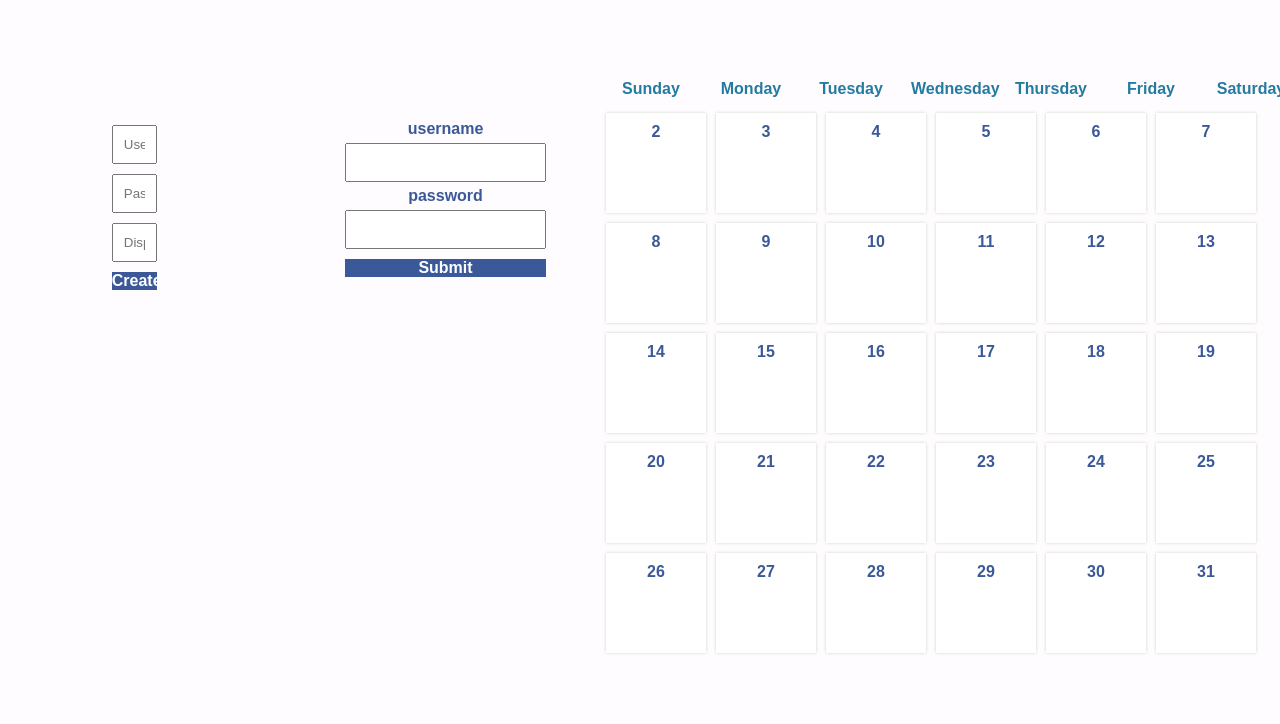
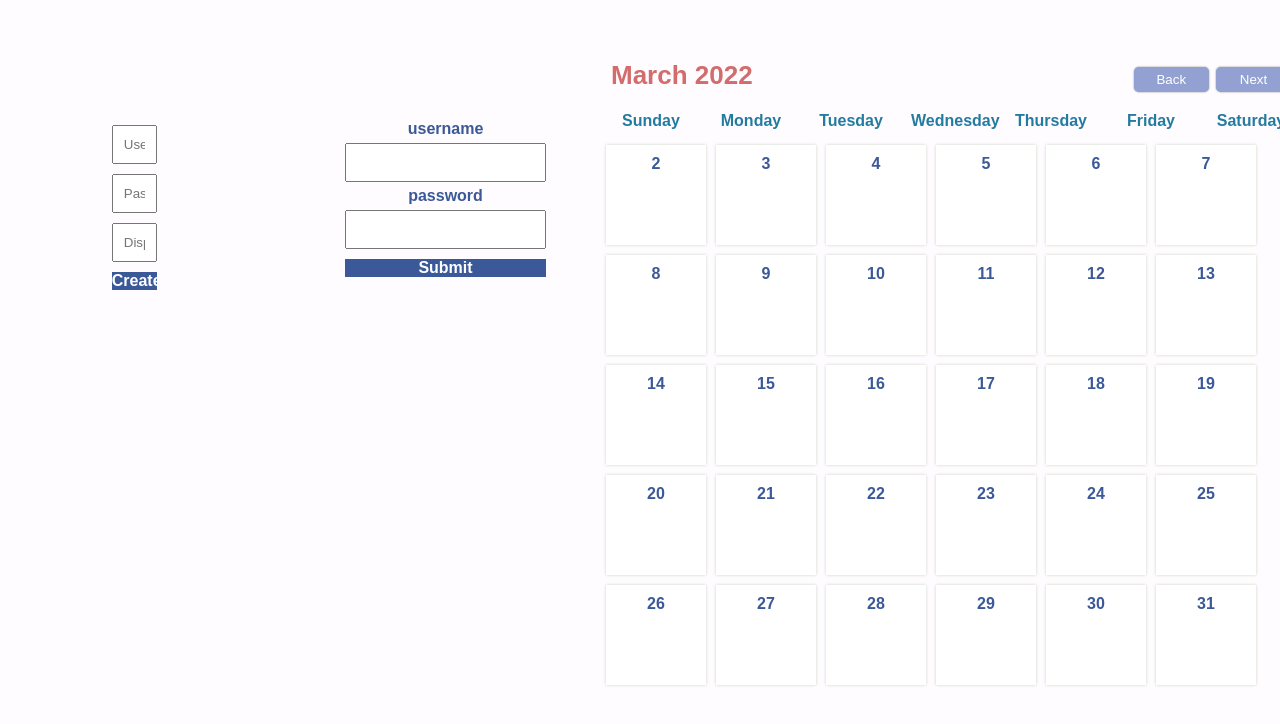
Before and after one commit to kelvin6118/D-WAG-Project, a plain HTML site: page client/index.html in a window 1280 px wide. Shown: the top 724 px of the page. Drawn offline with Linux system fonts and the light colour scheme.

Commit message:
added calender button back and forward, calender title and year

```diff
--- a/client/index.html
+++ b/client/index.html
@@ -22,7 +22,7 @@
 
      </main>
 
-      <form id="loginForm">
+     <form id="loginForm">
         <label for="username">username</label>
         <input id="username" type="text">
         <label for="password">password</label>
@@ -31,7 +31,13 @@
     </form>
 
     <div id="container">
-      <div id="header"></div>
+      <div id="header">
+        <div id="monthDisplay"></div>
+        <div>
+          <button id="backButton">Back</button>
+          <button id="nextButton">Next</button>
+        </div>
+      </div>
 
       <div id="weekdays">
         <div>Sunday</div>
--- a/client/static/js/content.js
+++ b/client/static/js/content.js
@@ -17,18 +17,24 @@ function renderRegisterForm() {
     main.appendChild(form);
   }
 
-
+//*********************  calendar generator **************** */
   let nav = 0;
   let clicked = null;
   // let habbits =
 
-  const calender = document.getElementById('calendar')
-  const weekdays = ['Sunday', 'Monday', 'Wednesday', 'Thursday', 'Friday', 'Saturday'];
 
-  function loadCalender() {
+
+  function loadCalendar() {
     //create container
+
+
+    const calendar = document.getElementById('calendar')
+    const weekdays = ['Sunday', 'Monday', 'Tuesday', 'Wednesday', 'Thursday', 'Friday', 'Saturday'];
     const dt = new Date();
     //  console.log(dt)
+    if (nav !== 0){
+      dt.setMonth(new Date().getMonth() + nav);
+    }
     const day = dt.getDate();
     const month = dt.getMonth();
     const year = dt.getFullYear();
@@ -42,9 +48,17 @@ function renderRegisterForm() {
       day: 'numeric',
     });
 
-    const paddingDays = weekdays.indexOf(dateString.split(', ')[0]);
+// console.log(firstDayOfMonth)
+        console.log(weekdays)
+        console.log(dateString)
 
-    for(let i = 1; i <= paddingDays + daysInMonth; i++){
+    const paddingDays = weekdays.indexOf(dateString.split(', ')[1]);
+
+    document.getElementById('monthDisplay').innerText = `${dt.toLocaleDateString('en-gb', { month: 'long'})} ${year}`
+
+    calendar.innerHTML = '';
+
+    for(let i = 1 ; i <= paddingDays + daysInMonth; i++){
       const daySquare = document.createElement('div');
       daySquare.classList.add('day');
 
@@ -53,17 +67,26 @@ function renderRegisterForm() {
       }else{
         daySquare.classList.add('padding');
       }
-      calender.appendChild(daySquare)
+      calendar.appendChild(daySquare)
 
     }
+  }
+
+  function initButtons() {
+    document.getElementById('nextButton').addEventListener('click', () => {
+      nav++
+      loadCalendar();
+    }
+    );
+    document.getElementById('backButton').addEventListener('click', () => {
+      nav--
+      loadCalendar();
+    }
+    );
 
   }
-
-  loadCalender()
-
-  function renderCalendar(){
-
-  }
+  initButtons();
+  loadCalendar();
 
 
 
```
